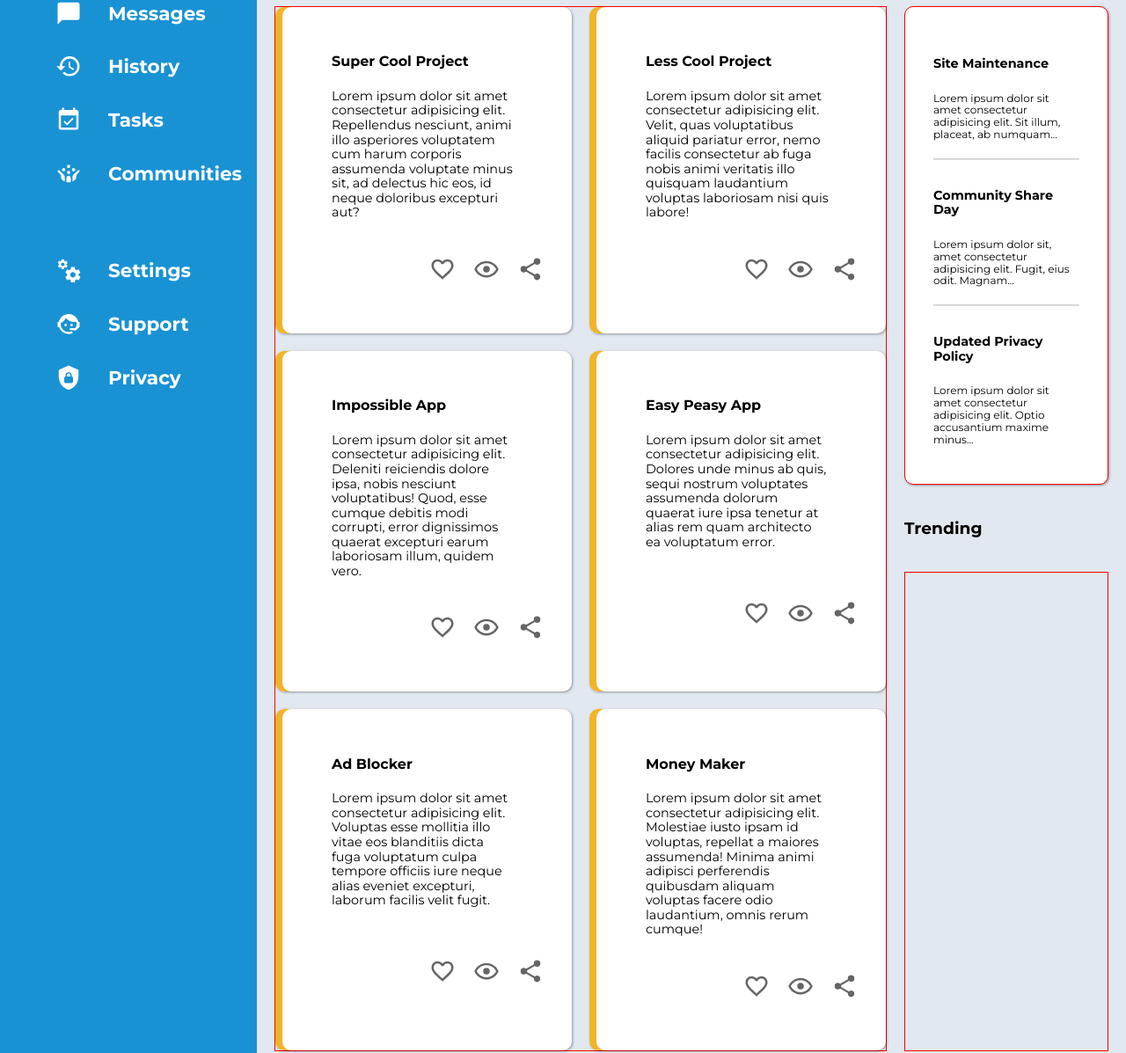
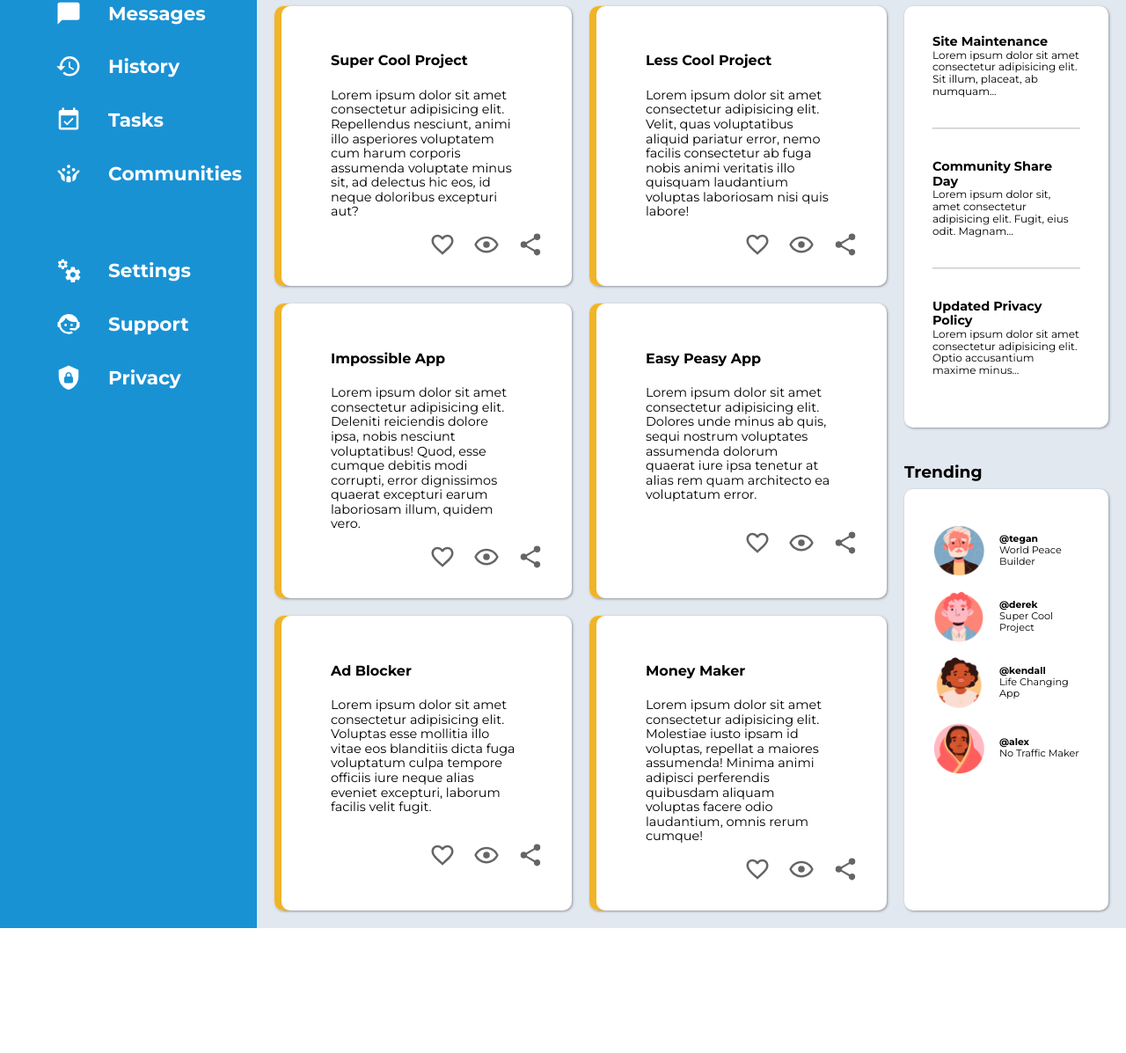
Before and after one commit to derekwhayes/admin-dashboard, a website: page index.html in a window 1280 px wide. Shown: the part 271-1468 px from the top of the page at 88% size. After the commit the page ends 1326 px from the top, so only its background shows below. Drawn offline with nearby package versions, Linux system fonts and the light colour scheme.

Commit message:
Add trending section

```diff
--- a/index.html
+++ b/index.html
@@ -166,8 +166,36 @@
                 <p>Lorem ipsum dolor sit amet consectetur adipisicing elit. Optio accusantium maxime minus...</p>
             </div>
         </div>
-        <h3>Trending</h3>
+        <h3 class="trending-title">Trending</h3>
         <div class="trending">
+            <div class="trend-group">
+                <img src="./images/old-man.png" alt="Old man cartoon">
+                <div class="trend-text">
+                    <h6>@tegan</h6>
+                    <p>World Peace Builder</p>
+                </div>
+            </div>
+            <div class="trend-group">
+                <img src="./images/man.png" alt="Man cartoon">
+                <div class="trend-text">
+                    <h6>@derek</h6>
+                    <p>Super Cool Project</p>
+                </div>
+            </div>
+            <div class="trend-group">
+                <img src="./images/woman.png" alt="Woman cartoon">
+                <div class="trend-text">
+                    <h6>@kendall</h6>
+                    <p>Life Changing App</p>
+                </div>
+            </div>
+            <div class="trend-group">
+                <img src="./images/woman2.png" alt="Woman in robe cartoon">
+                <div class="trend-text">
+                    <h6>@alex</h6>
+                    <p>No Traffic Maker</p>
+                </div>
+            </div>
         </div>
 
 
--- a/styles/style.css
+++ b/styles/style.css
@@ -178,13 +178,9 @@ main {
     background-color: var(--main);
     display: grid;
     grid-template-columns: 3fr 1fr;
-    grid-template-rows: 30px 6fr .5fr 6fr;
+    grid-template-rows: 30px 6fr 30px 6fr;
     gap: 20px;
     padding: 20px;
-}
-
-main > div {
-    border: 1px solid red;
 }
 
 main > h3 {
@@ -243,13 +239,55 @@ main > h3 {
 .announcement > h5 {
     font-family: montserrat-bold;
     font-size: .9rem;
+    margin: 0;
 }
 
 .announcement > p {
     font-size: .75rem;
+    margin: 0;
 }
 
 hr {
     width: 100%;
+    height: 1px;
     border-color: #99999942;
 }
+
+.trending-title {
+    margin: 20px 0 0 0;
+}
+
+.trending {
+    background-color: #fff;
+    padding: 1rem;
+    border-radius: 10px;
+    box-shadow: 1px 1px 3px rgba(0, 0, 0, 0.362);
+    padding: 2rem;
+    display: grid;
+    grid-template-rows: repeat(4, 75px);
+}
+
+.trend-group {
+    display: flex;
+    align-items: center;
+    gap: 1rem;
+}
+
+.trend-text {
+    margin: 0;
+    padding: 0;
+}
+
+.trend-text > h6 {
+    font-family: montserrat-bold;
+    margin: 0;
+}
+
+.trend-text > p {
+    margin: 0;
+    font-size: .7rem;
+}
+
+.trend-group > img {
+    width: 60px;
+}
```
